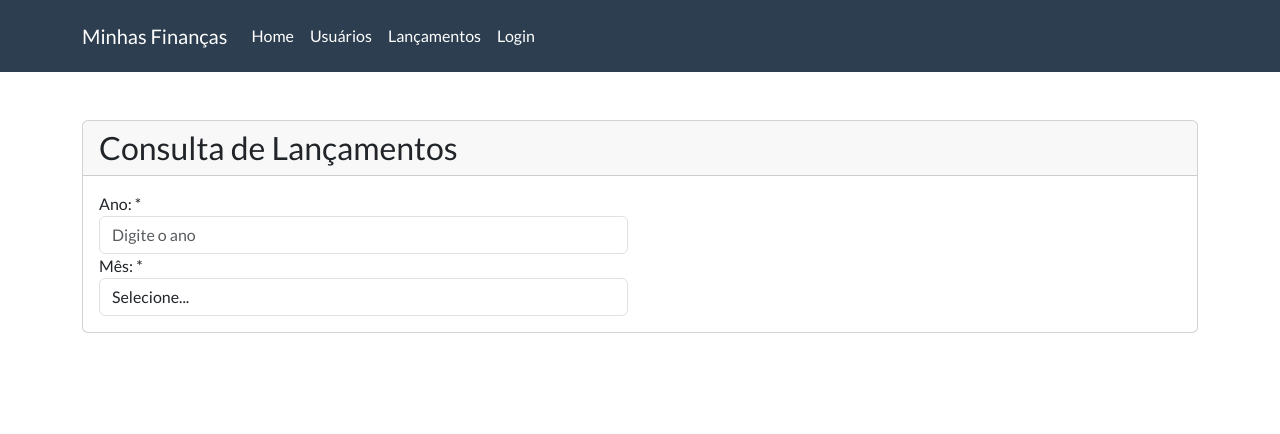
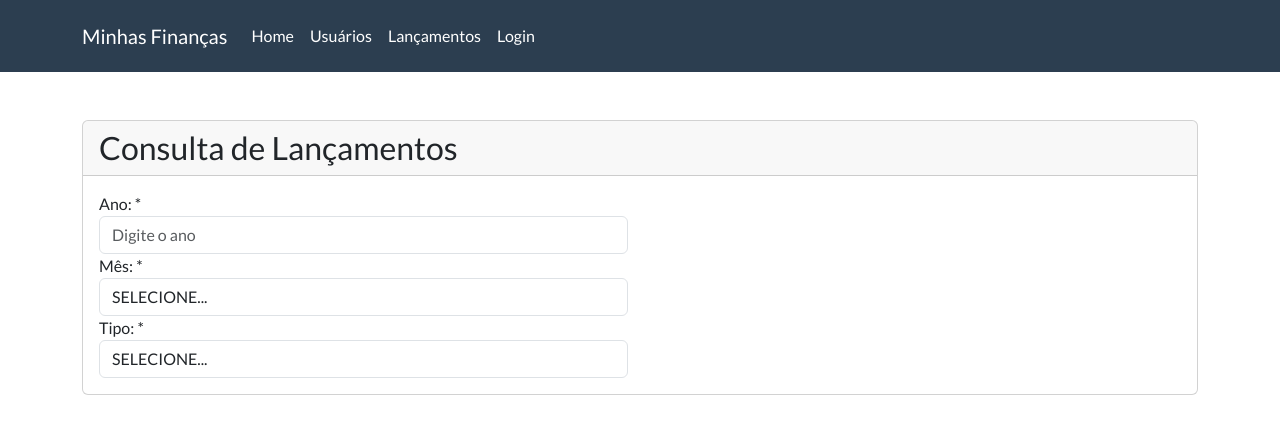
Before and after one commit to victtorribeiro/GerenciadorFinanceiroApp, a React (Create React App) app: page /#/consulta-lancamentos in a window 1280 px wide. Shown: the top 434 px of the page. Built offline with nearby package versions, Linux system fonts and the light colour scheme.

Commit message:
Reutilizando o componente de select

```diff
--- a/src/components/selectMenu.js
+++ b/src/components/selectMenu.js
@@ -2,9 +2,9 @@
 
 function SelectMenu(props){
 
-    const options = props.lista.map( option => {
+    const options = props.lista.map( (option, index) => {
         return (
-            <option value={option.value}>{option.label}</option>
+            <option key={index} value={option.value}>{option.label}</option>
         )
     })
 
--- a/src/main/App.js
+++ b/src/main/App.js
@@ -4,9 +4,9 @@
 import 'toastr/build/toastr.min.js'
 
 
-
+import 'bootswatch/dist/flatly/bootstrap.min.css'
+import 'bootswatch/dist/flatly/bootstrap.css'
 import '../custom.css'
-import 'bootswatch/dist/flatly/bootstrap.css'
 import 'toastr/build/toastr.min.css'
 import 'toastr/build/toastr.css'
 
--- a/src/views/consultaLancamentos.js
+++ b/src/views/consultaLancamentos.js
@@ -9,8 +9,8 @@
 
     render(){
 
-        const lista = [
-            {label: 'Selecione...', value:''},
+        const meses = [
+            {label: 'SELECIONE...', value:''},
             {label: 'Janeiro', value:'1'},
             {label: 'Fevereiro', value:'2'},
             {label: 'Março', value:'3'},
@@ -24,6 +24,11 @@
             {label: 'Novembro', value:'11'},
             {label: 'Dezembro', value:'12'},
 
+        ]
+        const tipos = [
+            {label: 'SELECIONE...', value:''},
+            {label: 'DESPESA', value:'1'},
+            {label: 'RECEITA', value:'2'},
         ]
 
         return(
@@ -39,8 +44,11 @@
                                        placeholder="Digite o ano">
                                 </input>
                             </FormGroup>
-                            <FormGroup htmlFor="inputAno" label="Mês: *">
-                                <SelectMenu className="form-control" lista={lista}></SelectMenu>
+                            <FormGroup htmlFor="inputMes" label="Mês: *">
+                                <SelectMenu className="form-control" lista={meses} />
+                            </FormGroup>
+                            <FormGroup htmlFor="inputTipo" label="Tipo: *">
+                                <SelectMenu className="form-control" lista={tipos} />
                             </FormGroup>
                         </div>
                     </div>
```
